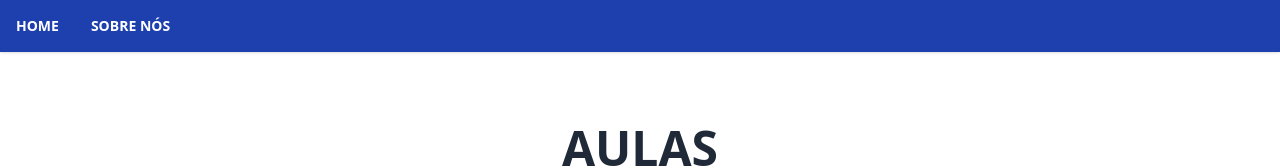
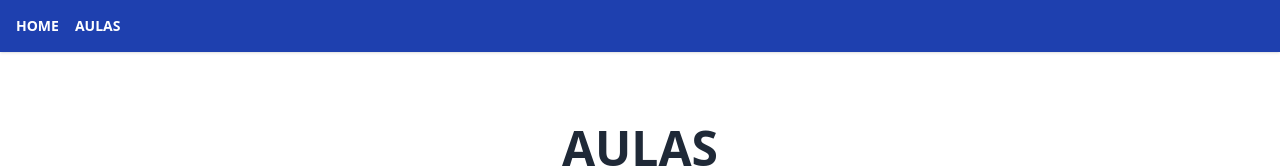
Before and after one commit to JhonatanMotaDev/Site, a plain HTML site: page aula.html in a window 1280 px wide. Shown: the top 168 px of the page. Drawn offline with nearby package versions, Linux system fonts and the light colour scheme.

Commit message:
Adding lessons

```diff
--- a/aula.html
+++ b/aula.html
@@ -15,7 +15,9 @@
             <nav>
                 <ul class="flex items-center justify-between font-bold text-sm text-white uppercase no-underline">
                     <li><a class="hover:text-gray-200 hover:underline px-4" href="#">Home</a></li>
-                    <li><a class="hover:text-gray-200 hover:underline px-4" href="#">Sobre nós</a></li>
+                    <li>
+                        <a href="aula.html">Aulas</a>
+                    </li>
                 </ul>
             </nav>
 
```
Also changed, not shown: index.html (+3 -1 lines).
